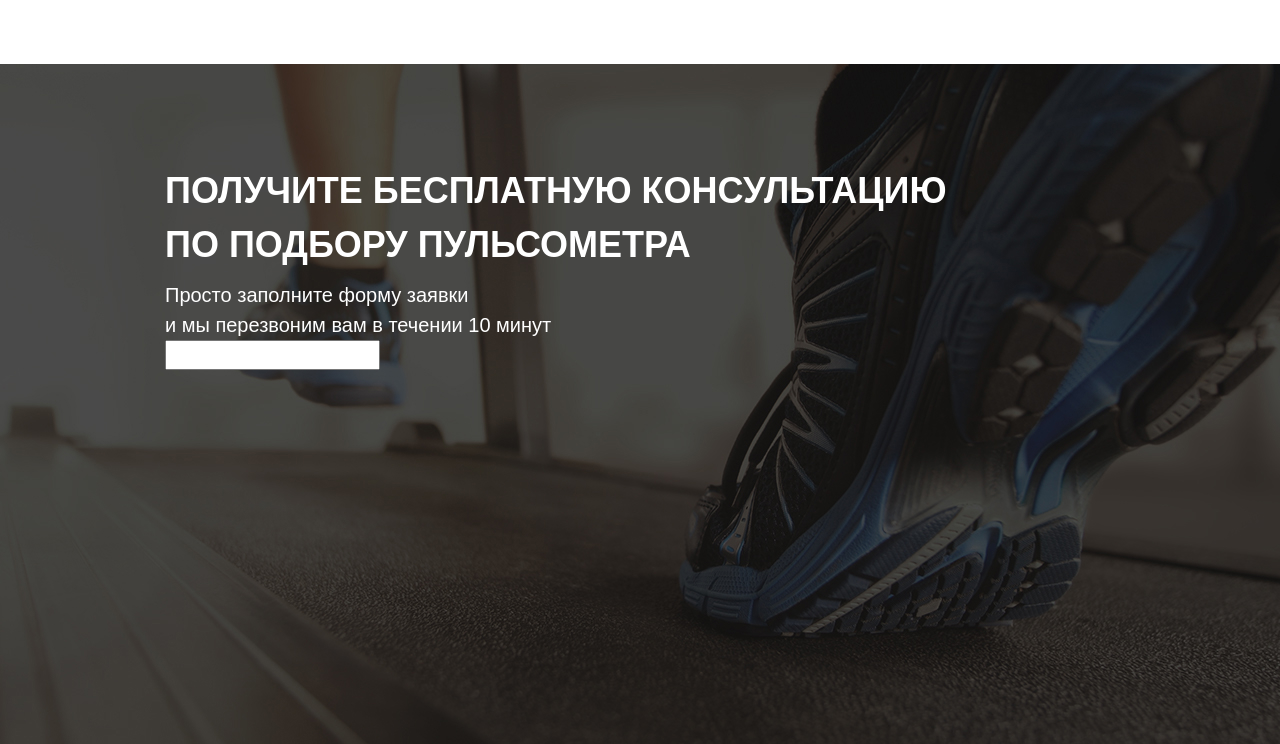
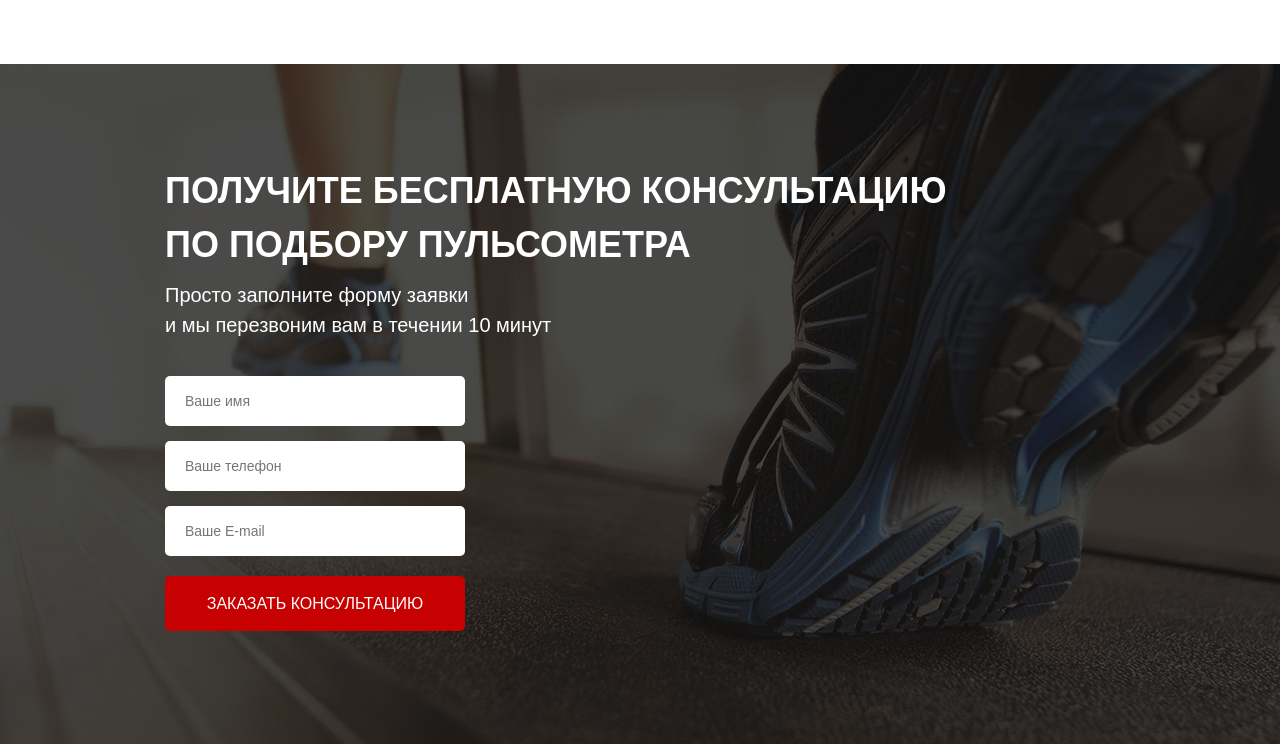
Before and after one commit to izzatPro/RunSmart, a website: page src/index.html in a window 1280 px wide. Shown: the part 1085-1829 px from the top of the page. Drawn offline with Linux system fonts and the light colour scheme; a web font is replaced by a local one.

Commit message:
The consultation section ended, without resoponsive

```diff
--- a/src/index.html
+++ b/src/index.html
@@ -94,8 +94,11 @@
         <div class="consultation__descr">
             Просто заполните форму заявки <br> и мы перезвоним вам в течении 10 минут
         </div>
-        <form action="#">
-            <input type="text">
+        <form class="feed-form" action="#">
+            <input name="name" required placeholder="Ваше имя" type="text">
+            <input name="phone" required placeholder="Ваше телефон" type="number">
+            <input name="email" required placeholder="Ваше E-mail" type="email">
+            <button class="button button_submit">Заказать консультацию</button>
         </form>
     </div>
    </div>
--- a/src/sass/blocks/_buttons.scss
+++ b/src/sass/blocks/_buttons.scss
@@ -15,4 +15,9 @@
         font-size: 16px;
         margin-top: 67px;
     }
+    &_submit{
+        width: 100%;
+        height: 55px;
+        font-size: 16px;
+    }
 }
--- /dev/null
+++ b/src/sass/blocks/_forms.scss
@@ -0,0 +1,20 @@
+.feed-form {
+    margin-top: 36px;
+    display: flex;
+    flex-direction: column;
+    width: 300px;
+    input {
+        height: 50px;
+        border-radius: 5px;
+        background-color: #fff;
+        margin-bottom: 15px;
+        border: none;
+        padding: 0 20px;
+        font-size: 14px;
+        font-weight: 300;
+        color: #4b4b4b;
+        &:nth-child(3) {
+            margin-bottom: 20px;
+        }
+    }
+}
--- a/src/sass/style.scss
+++ b/src/sass/style.scss
@@ -16,4 +16,5 @@
 @import 'blocks/buttons';
 @import 'blocks/features';
 @import 'blocks/advantages';
-@import 'blocks/consultation'
+@import 'blocks/consultation';
+@import 'blocks/forms';
```
Also changed, not shown: src/css/style.min.css.
